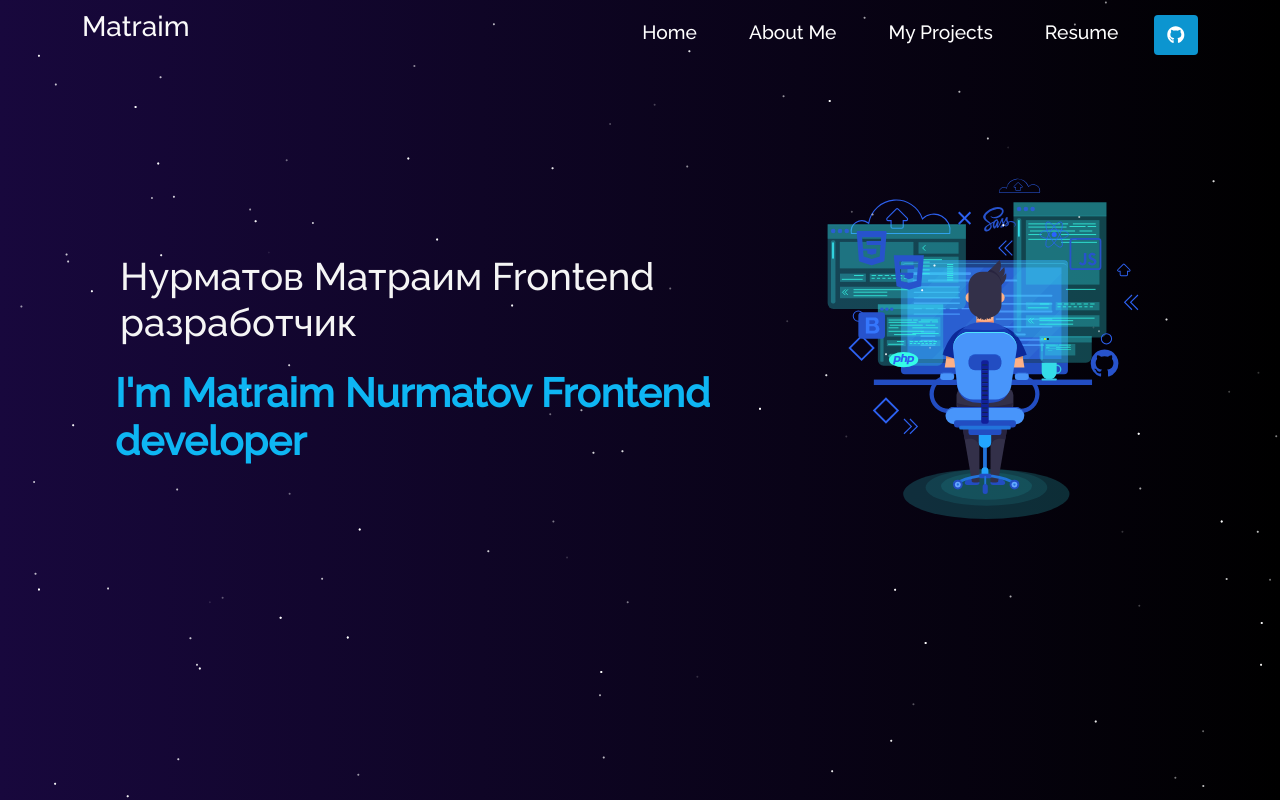
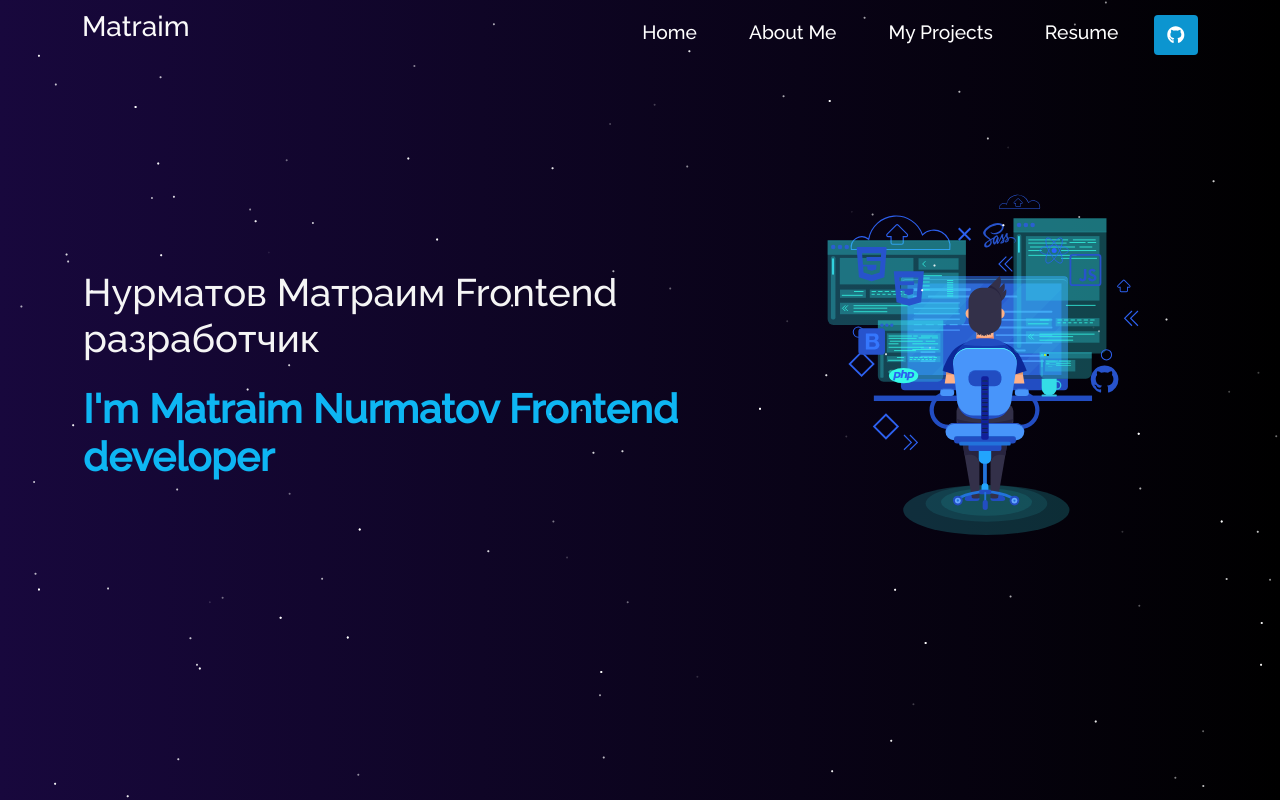
Before and after one commit to Matraim/Portfolio, a React (Create React App) app: page / in a window 1280 px wide. Shown: the top 800 px of the page. Built offline with nearby package versions, Linux system fonts and the light colour scheme.

Commit message:
header-text-update

```diff
--- a/src/components/Home/Home.jsx
+++ b/src/components/Home/Home.jsx
@@ -3,7 +3,7 @@ import { Container, Row, Col } from 'react-bootstrap';
 import homeLogo from '../../Assets/full-stack-web-developer.svg';
 import Particle from '../Particle';
 import Home2 from './Home2';
-import Type from './Type';
+// import Type from './Type';
 
 function Home() {
   return (
@@ -23,7 +23,7 @@ function Home() {
                 </strong>
               </h1>
               <div style={{ padding: 40, textAlign: 'left' }}>
-                <Type />
+                {/* <Type /> */}
               </div>
             </Col>
             <Col md={5} style={{ paddingBottom: 15, textAlign: 'center' }}>
--- a/src/components/Home/Type.jsx
+++ b/src/components/Home/Type.jsx
@@ -13,7 +13,7 @@ function Type() {
         ],
         autoStart: true,
         loop: true,
-        deleteSpeed: 50,
+        deleteSpeed: 80,
       }}
     />
   );
--- a/src/style.css
+++ b/src/style.css
@@ -265,19 +265,19 @@ button:focus {
 }
 
 .home-content {
-  padding: 9rem 0 2rem !important;
+  padding: 10rem 0 2rem !important;
   color: whitesmoke;
   text-align: left;
 }
 
 .heading {
   font-size: 2.4em !important;
-  padding-left: 50px !important;
+  padding-left: 13px !important;
 }
 
 .heading-name {
   font-size: 2.5em !important;
-  padding-left: 45px !important;
+  padding-left: 13px !important;
 }
 
 .main-name {
@@ -292,7 +292,7 @@ button:focus {
 
 .Typewriter__cursor {
   font-size: 2.4em !important;
-  color: #f20505 !important;
+  color: #057cf2 !important;
 }
 
 @media (max-width: 767px) {
```
